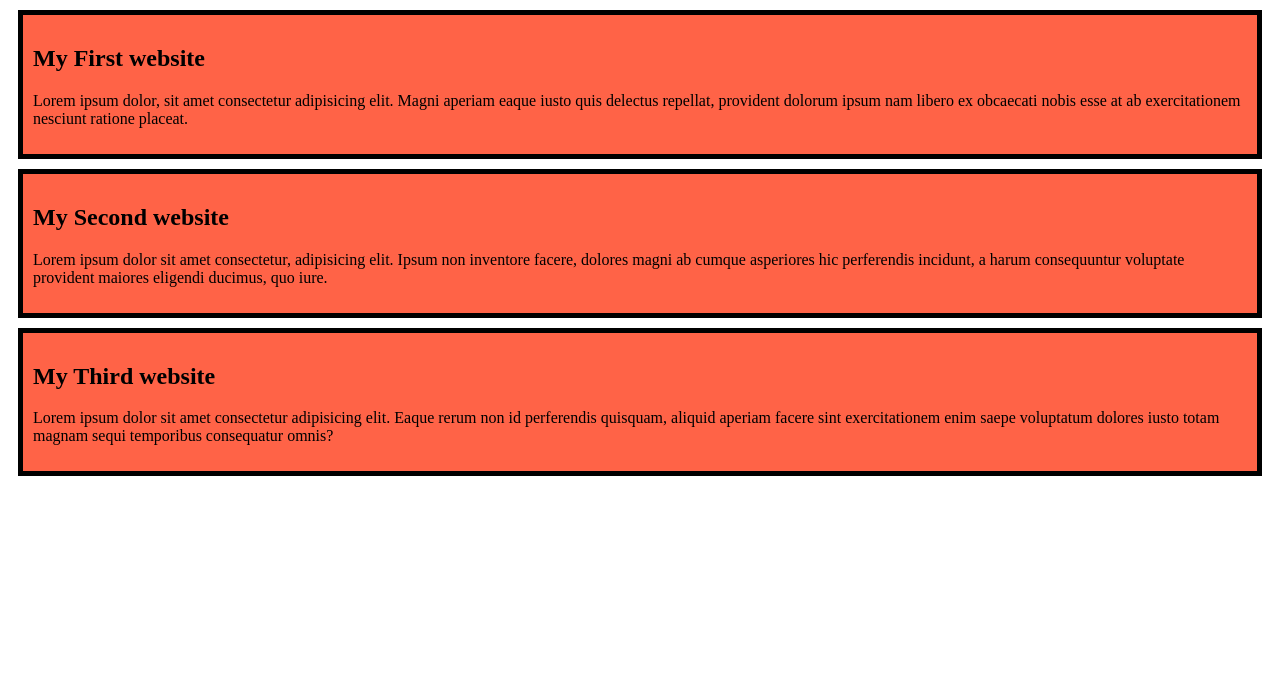
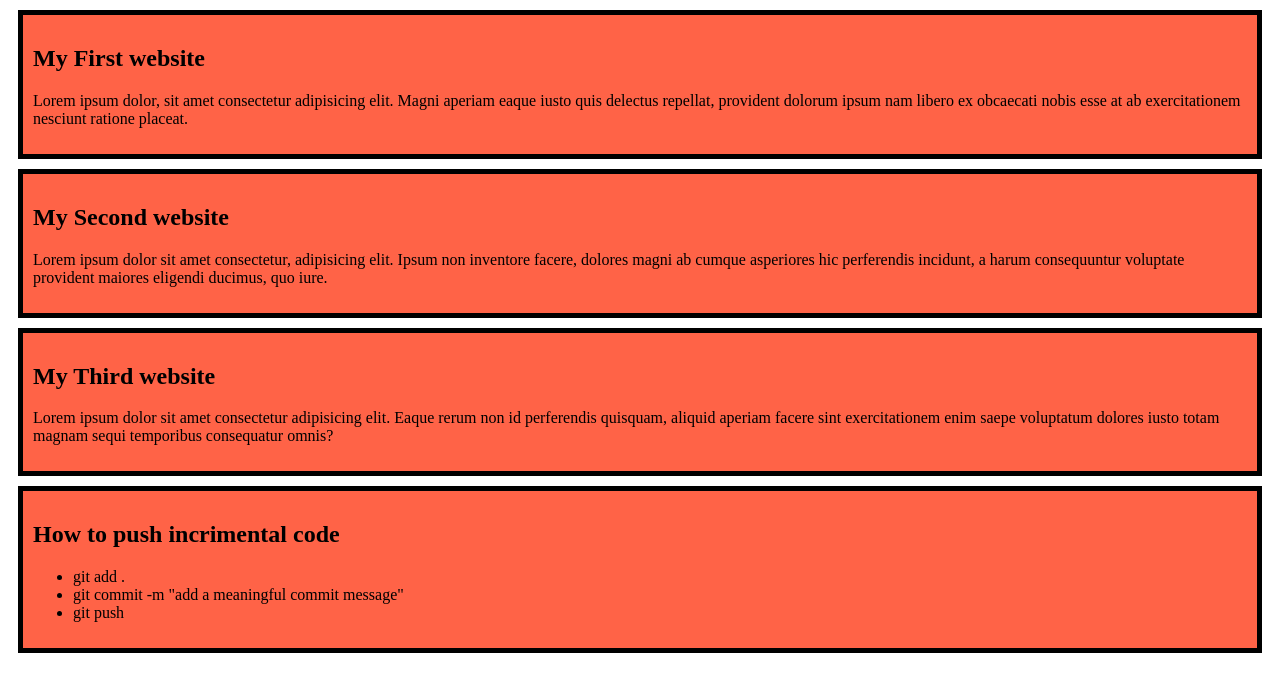
Before and after one commit to Nasrinrumkey/my-simple-website, a plain HTML site: page index.html in a window 1280 px wide. Drawn offline with Linux system fonts and the light colour scheme.

Commit message:
added incremental code

```diff
--- a/index.html
+++ b/index.html
@@ -19,6 +19,14 @@
         <h2>My Third website</h2>
         <p>Lorem ipsum dolor sit amet consectetur adipisicing elit. Eaque rerum non id perferendis quisquam, aliquid aperiam facere sint exercitationem enim saepe voluptatum dolores iusto totam magnam sequi temporibus consequatur omnis?</p>
     </div>
+    <div>
+        <h2>How to push incrimental code</h2>
+        <ul>
+            <li>git add .</li>
+            <li>git commit -m "add a meaningful commit message"</li>
+            <li>git push</li>
+        </ul>
+    </div>
 
 </body>
 </html>
```
